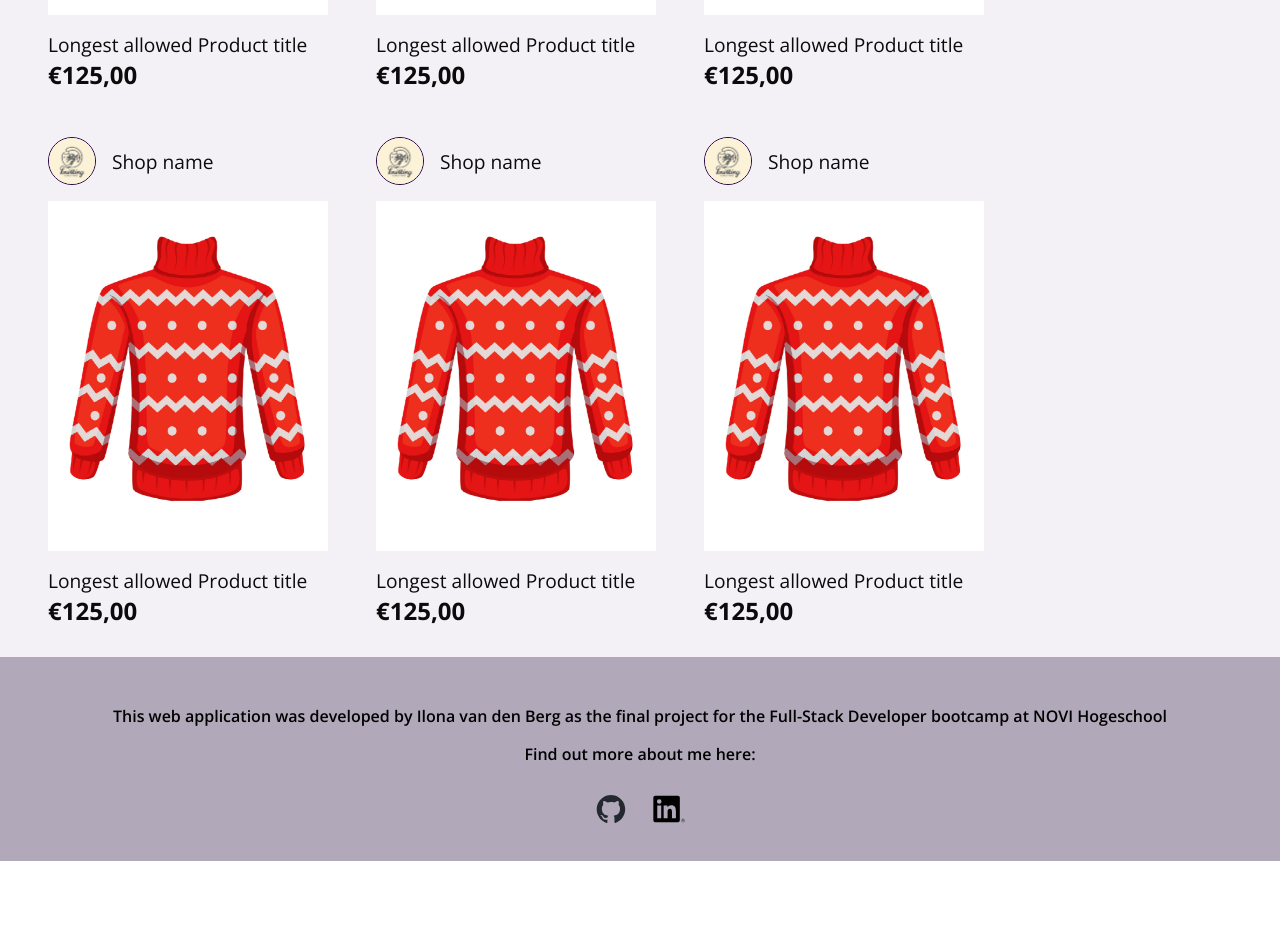
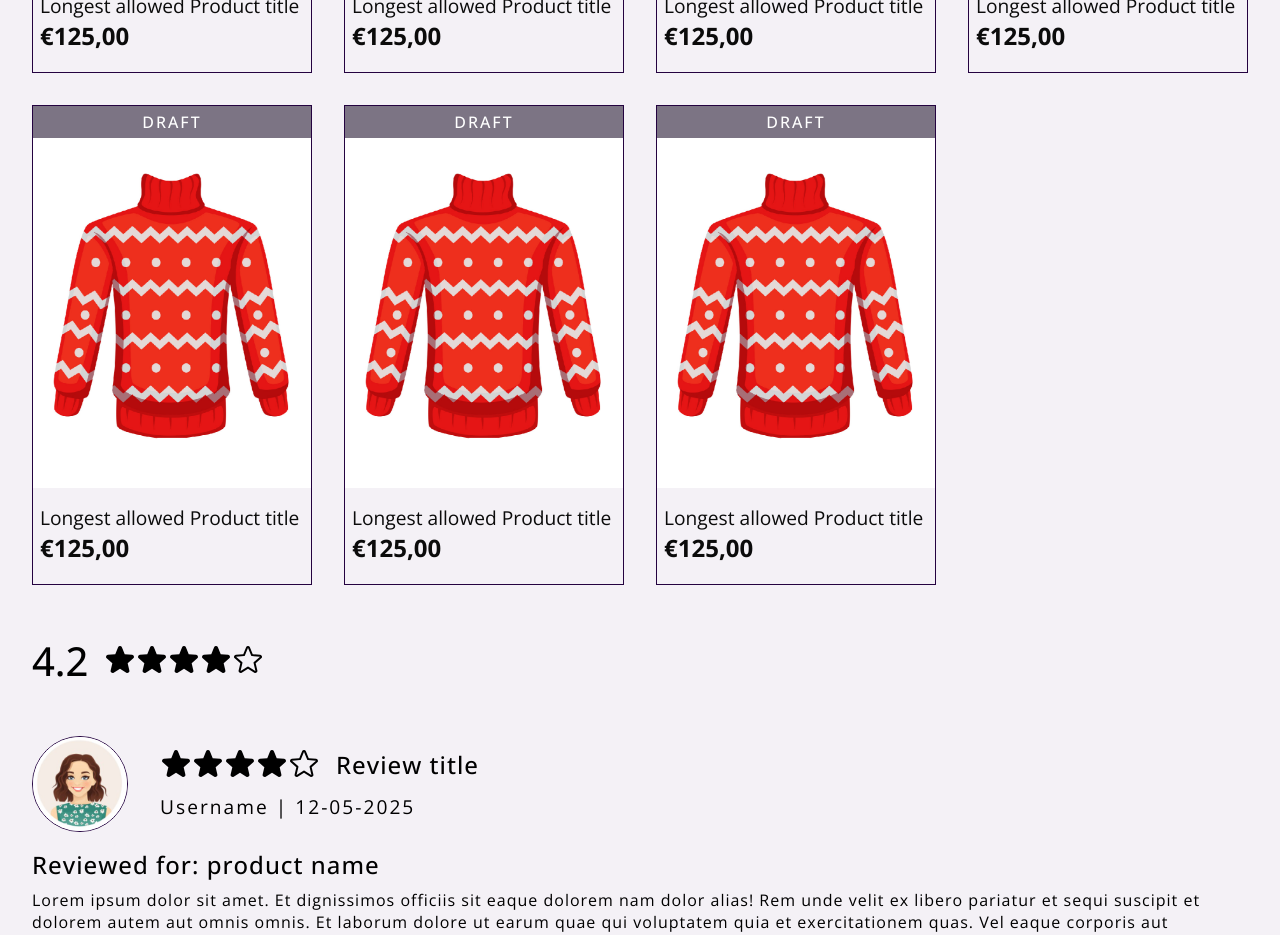
Before and after one commit to ilonavdberg/knitted-frontend, a React (Vite) app: page /shop in a window 1280 px wide. Shown: the part 1740-2675 px from the top of the page. Before the commit the page ends 2601 px from the top, so only its background shows below. Built offline with nearby package versions, Linux system fonts and the light colour scheme.

Commit message:
finished content and layout for static shop page

```diff
--- a/src/components/productcard/ProductCard.css
+++ b/src/components/productcard/ProductCard.css
@@ -1,7 +1,6 @@
 .product-card {
     height: 520px;
     width: 312px;
-    /*background-color: rgba(67, 38, 107, 0.08);*/
     padding: 1rem;
     overflow: hidden;
     border-radius: 4px;
--- /dev/null
+++ b/src/components/reviewcard/ReviewCard.css
@@ -0,0 +1,53 @@
+.review-card {
+    display: flex;
+    flex-direction: column;
+    gap: 1rem;
+    margin: 2rem 0
+}
+
+.review-card__header {
+    display: flex;
+    flex-direction: row;
+    align-items: center;
+    gap: 2rem;
+}
+
+.review-card__header-content {
+    display: flex;
+    flex-direction: column;
+    gap: 0.5rem;
+}
+
+.review-card__header-focus {
+    display: flex;
+    flex-direction: row;
+    align-items: flex-start;
+    gap: 1rem;
+}
+
+.review-card__title {
+    font-size: 1.5rem;
+    font-weight: 500;
+    letter-spacing: 1px;
+}
+
+.review-card__author {
+    font-size: 1.2rem;
+    letter-spacing: 2px;
+}
+
+.review-card__content {
+    display: flex;
+    flex-direction: column;
+    gap: 0.5rem;
+}
+
+.review-card__product {
+    font-size: 1.5rem;
+    font-weight: 500;
+    letter-spacing: 1px;
+}
+
+.review-card__review {
+    letter-spacing: 1px;
+}
--- /dev/null
+++ b/src/components/reviewcard/ReviewCard.jsx
@@ -0,0 +1,28 @@
+import './ReviewCard.css';
+import Avatar from "@/components/avatar/Avatar.jsx";
+import RatingStars from "@/components/ratingstars/RatingStars.jsx";
+
+function ReviewCard() {
+    return (
+        <article className="review-card">
+            <header className="review-card__header">
+                <Avatar size={96}>
+                    <img src="src/assets/images/user_avatar.jpg" alt="user profile picture"/>
+                </Avatar>
+                <div className="review-card__header-content">
+                    <div className="review-card__header-focus">
+                        <RatingStars rating={4}/>
+                        <h3 className="review-card__title">Review title</h3>
+                    </div>
+                    <p className="review-card__author">Username | 12-05-2025</p>
+                </div>
+            </header>
+            <section className="review-card__content">
+                <h4 className="review-card__product">Reviewed for: product name</h4>
+                <p className="review-card__review">Lorem ipsum dolor sit amet. Et dignissimos officiis sit eaque dolorem nam dolor alias! Rem unde velit ex libero pariatur et sequi suscipit et dolorem autem aut omnis omnis. Et laborum dolore ut earum quae qui voluptatem quia et exercitationem quas. Vel eaque corporis aut doloremque aliquam quo harum consequuntur.</p>
+            </section>
+        </article>
+    );
+}
+
+export default ReviewCard;
--- a/src/components/shopproductcard/ShopProductCard.css
+++ b/src/components/shopproductcard/ShopProductCard.css
@@ -0,0 +1,60 @@
+.shop-product-card {
+    display: flex;
+    flex-direction: column;
+    align-items: center;
+    height: 480px;
+    width: 280px;
+    overflow: hidden;
+    border: 1px solid var(--darkpurple);
+}
+
+.shop-product-card__label {
+    display: flex;
+    flex-direction: row;
+    align-items: center;
+    justify-content: center;
+    font-weight: 500;
+    text-transform: uppercase;
+    letter-spacing: 2px;
+    height: 2rem;
+}
+
+.label--published {
+    background: #33673B;
+    color: white;
+}
+
+.label--draft {
+    background: #7c7484;
+    color: white;
+}
+
+.label--sold {
+    background: #997B03;
+    color: white;
+}
+
+.shop-product-card__product-photo {
+    height: 350px;
+    width: 280px;
+    overflow: hidden;
+    margin-bottom: 1rem;
+}
+
+.shop-product-card__product-photo img {
+    height: 100%;
+    width: 100%;
+    object-fit: contain;
+}
+
+.shop-product-card__product-title {
+    font-size: 1.2rem;
+    font-weight: 400;
+    padding: 0 0.5rem;
+}
+
+.shop-product-card__product-price {
+    font-size: 1.5rem;
+    font-weight: 700;
+    padding: 0 0.5rem;
+}
--- a/src/components/shopproductcard/ShopProductCard.jsx
+++ b/src/components/shopproductcard/ShopProductCard.jsx
@@ -1,8 +1,23 @@
 import './ShopProductCard.css';
+import {Link} from "react-router-dom";
 
-function ShopProductCard() {
+
+function ShopProductCard({ status }) {
     return (
-        <article></article>
+        <Link to="/product">
+            <article className={"shop-product-card"}>
+                <section className="shop-product-card__product">
+                    <div className={`shop-product-card__label label--${status}`}>
+                        <p>{status}</p>
+                    </div>
+                    <div className="shop-product-card__product-photo">
+                        <img src="src/assets/images/product_photo.png" alt="product photo"/>
+                    </div>
+                    <h3 className="shop-product-card__product-title">Longest allowed Product title</h3>
+                    <p className="shop-product-card__product-price">€125,00</p>
+                </section>
+            </article>
+        </Link>
     );
 }
 
--- a/src/pages/shoppage/ShopPage.css
+++ b/src/pages/shoppage/ShopPage.css
@@ -0,0 +1,3 @@
+.shop-content__products {
+    margin: 2rem 0;
+}
--- a/src/pages/shoppage/sections/shopcontent/ShopContent.css
+++ b/src/pages/shoppage/sections/shopcontent/ShopContent.css
@@ -5,7 +5,7 @@
 
     max-width: 1700px;
     width: 100%;
-    margin: 0 auto;
+    margin: 0 auto 2rem;
     padding: 0 2rem;
 }
 
@@ -19,5 +19,15 @@
     flex-direction: row;
     flex-wrap: wrap;
     justify-content: flex-start;
+    gap: 2rem;
+}
+
+.shop-content__review-score {
+    display: flex;
+    flex-direction: row;
     gap: 1rem;
+    align-items: flex-end;
+    font-size: 2.5rem;
+    font-weight: 500;
+    margin-bottom: 3rem;
 }
--- a/src/pages/shoppage/sections/shopcontent/ShopContent.jsx
+++ b/src/pages/shoppage/sections/shopcontent/ShopContent.jsx
@@ -1,26 +1,43 @@
 import './ShopContent.css';
+
 import ShopNavigation from "@/pages/shoppage/sections/shop-navigation/ShopNavigation.jsx";
 import Button from "@/components/button/Button.jsx";
-import ProductCard from "@/components/productcard/ProductCard.jsx";
+import ShopProductCard from "@/components/shopproductcard/ShopProductCard.jsx";
+import RatingStars from "@/components/ratingstars/RatingStars.jsx";
+import ReviewCard from "@/components/reviewcard/ReviewCard.jsx";
 
 function ShopContent() {
+    // save state data here?
+
     return (
         <div className="shop-content">
             <ShopNavigation></ShopNavigation>
             <Button skin="primary">New Product</Button>
             <div className="shop-content__products">
-                <ProductCard variant="shop"/>
-                <ProductCard variant="shop"/>
-                <ProductCard variant="shop"/>
-                <ProductCard variant="shop"/>
-                <ProductCard variant="shop"/>
-                <ProductCard variant="shop"/>
-                <ProductCard variant="shop"/>
-                <ProductCard variant="shop"/>
-                <ProductCard variant="shop"/>
+                <ShopProductCard status="published"/>
+                <ShopProductCard status="draft"/>
+                <ShopProductCard status="sold"/>
+                <ShopProductCard status="published"/>
+                <ShopProductCard status="sold"/>
+                <ShopProductCard status="draft"/>
+                <ShopProductCard status="published"/>
+                <ShopProductCard status="sold"/>
+                <ShopProductCard status="draft"/>
+                <ShopProductCard status="draft"/>
+                <ShopProductCard status="draft"/>
             </div>
             <div className="shop-content__reviews">
-
+                <div className="shop-content__review-score">
+                    <span>4.2</span>
+                    <RatingStars rating={4} />
+                </div>
+                <div className="shop-content__review-cards">
+                    <ReviewCard />
+                    <ReviewCard />
+                    <ReviewCard />
+                    <ReviewCard />
+                    <ReviewCard />
+                </div>
             </div>
         </div>
     );
```
Also changed, not shown: src/assets/images/user_avatar.jpg (added).
